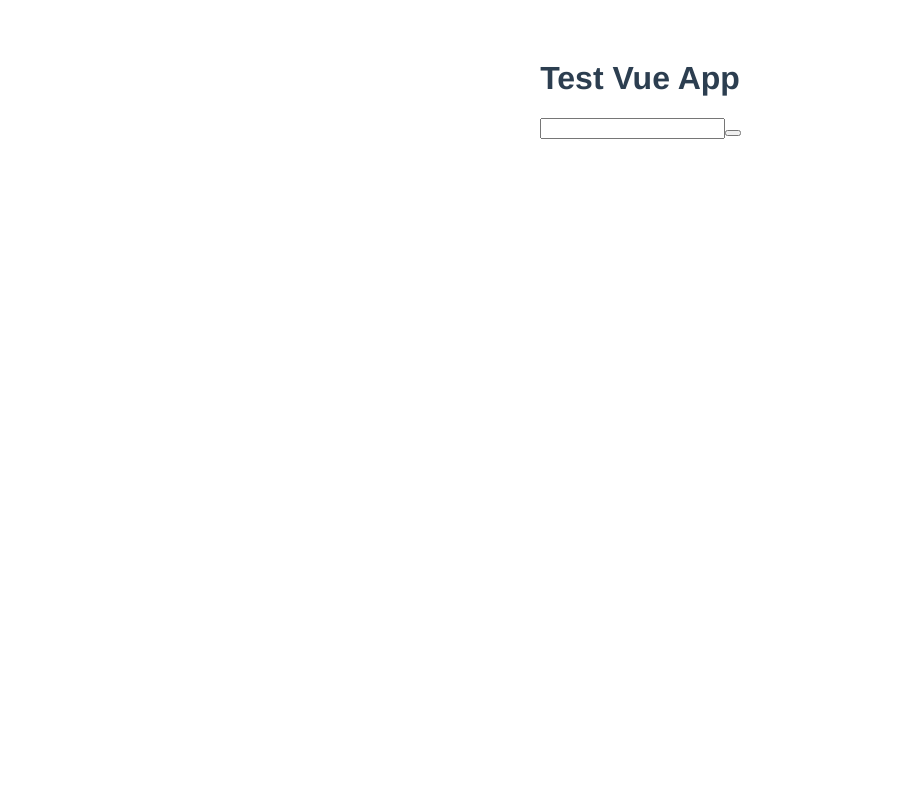
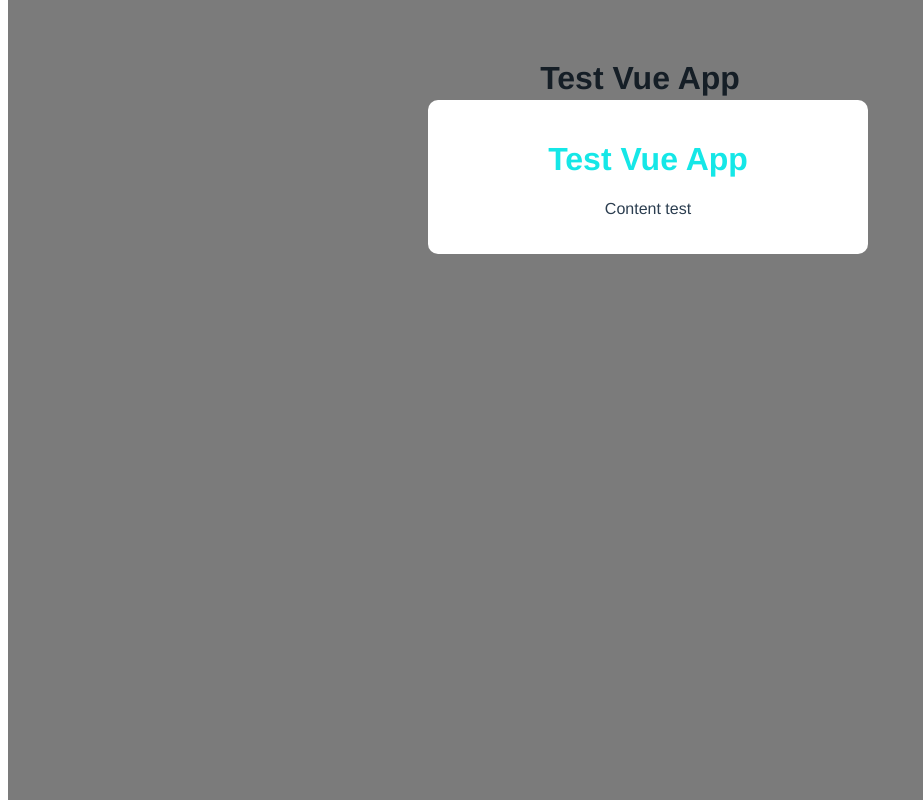
Before and after one commit to jhonpabz/vue-3-test, a Vue app in the folder modal-project/: page / in a window 1280 px wide. Shown: the whole page, without its empty margins (0-923 px from the left). Built offline with nearby package versions, Linux system fonts and the light colour scheme.

Commit message:
Use props and scoped css.

```diff
--- a/modal-project/src/App.vue
+++ b/modal-project/src/App.vue
@@ -1,29 +1,28 @@
 <template>
-  <div>
-    <h1>{{ title }}</h1>
-    <input type="text" ref="name" />
-    <button></button>
-  </div>
+  <h1>{{ title }}</h1>
+  <Modal
+    :header="title"
+    :content="content"
+  />
 </template>
 
 <script>
+import Modal from './components/Modal.vue'
 export default {
   name: 'App',
+  components: {
+    Modal
+  },
   data() {
     return {
       title: 'Test Vue App',
+      header: 'Title test',
+      content: 'Content test',
     };
   },
 };
 </script>
 
 <style>
-#app {
-  font-family: Avenir, Helvetica, Arial, sans-serif;
-  -webkit-font-smoothing: antialiased;
-  -moz-osx-font-smoothing: grayscale;
-  text-align: center;
-  color: #2c3e50;
-  margin-top: 60px;
-}
+
 </style>
--- /dev/null
+++ b/modal-project/src/assets/global.css
@@ -0,0 +1,8 @@
+#app {
+    font-family: Avenir, Helvetica, Arial, sans-serif;
+    -webkit-font-smoothing: antialiased;
+    -moz-osx-font-smoothing: grayscale;
+    text-align: center;
+    color: #2c3e50;
+    margin-top: 60px;
+  }
--- /dev/null
+++ b/modal-project/src/components/Modal.vue
@@ -0,0 +1,34 @@
+<template>
+<div class="backdrop">
+    <div class="modal">
+        <h1>{{ header }}</h1>
+        <p>{{ content }}</p>
+    </div>
+</div>
+</template>
+
+<script>
+export default {
+    props: ['header', 'content']
+}
+</script>
+
+<style scoped>
+.modal {
+    width: 400px;
+    padding: 20px;
+    margin: 100px auto;
+    background: #fff;
+    border-radius: 10px;
+}
+.backdrop {
+    top: 0;
+    position: fixed;
+    background: #00000084;
+    width: 100%;
+    height: 100%;
+}
+h1 {
+    color: #15e7e7
+}
+</style>
```
Also changed, not shown: modal-project/src/components/HelloWorld.vue (deleted, +0 -57 lines), modal-project/src/main.js (+4 -3 lines), 1 other file (tests, documents, lock files or other folders).
